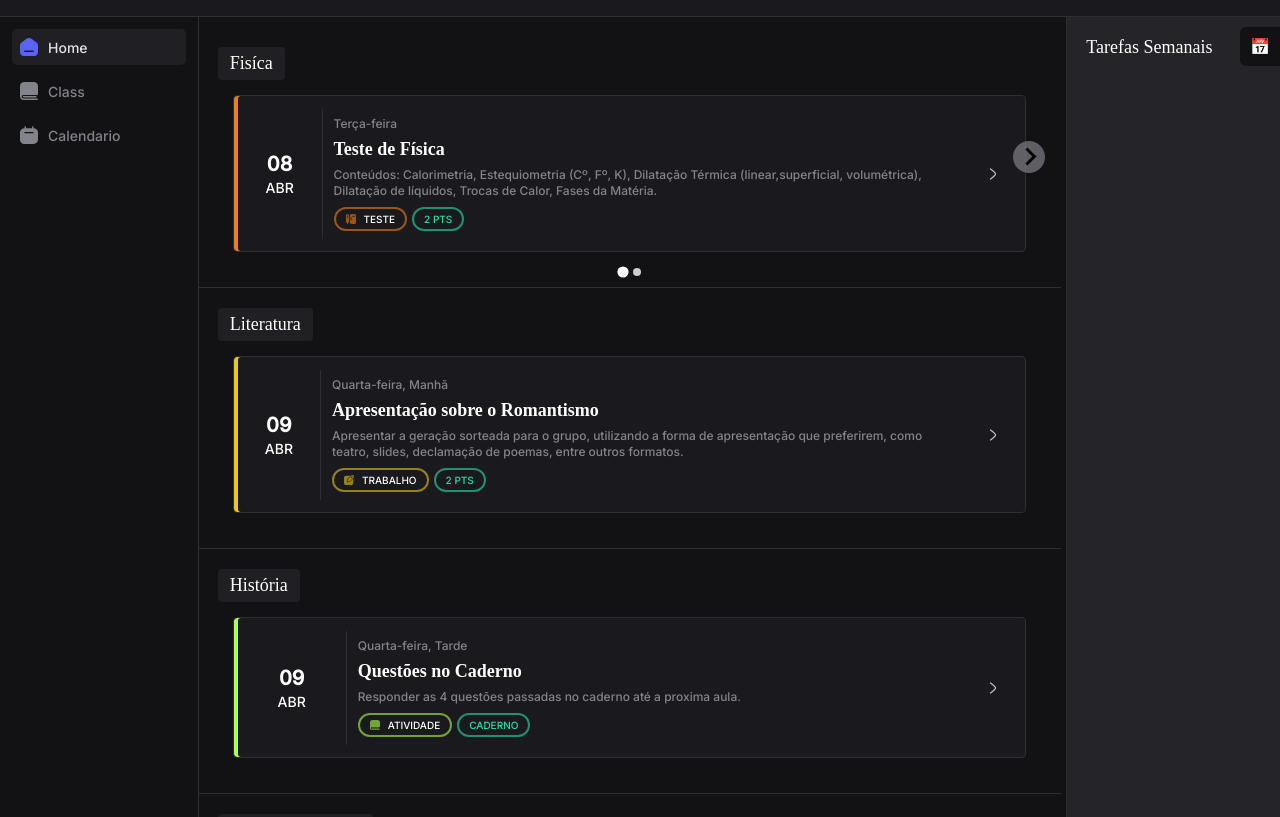
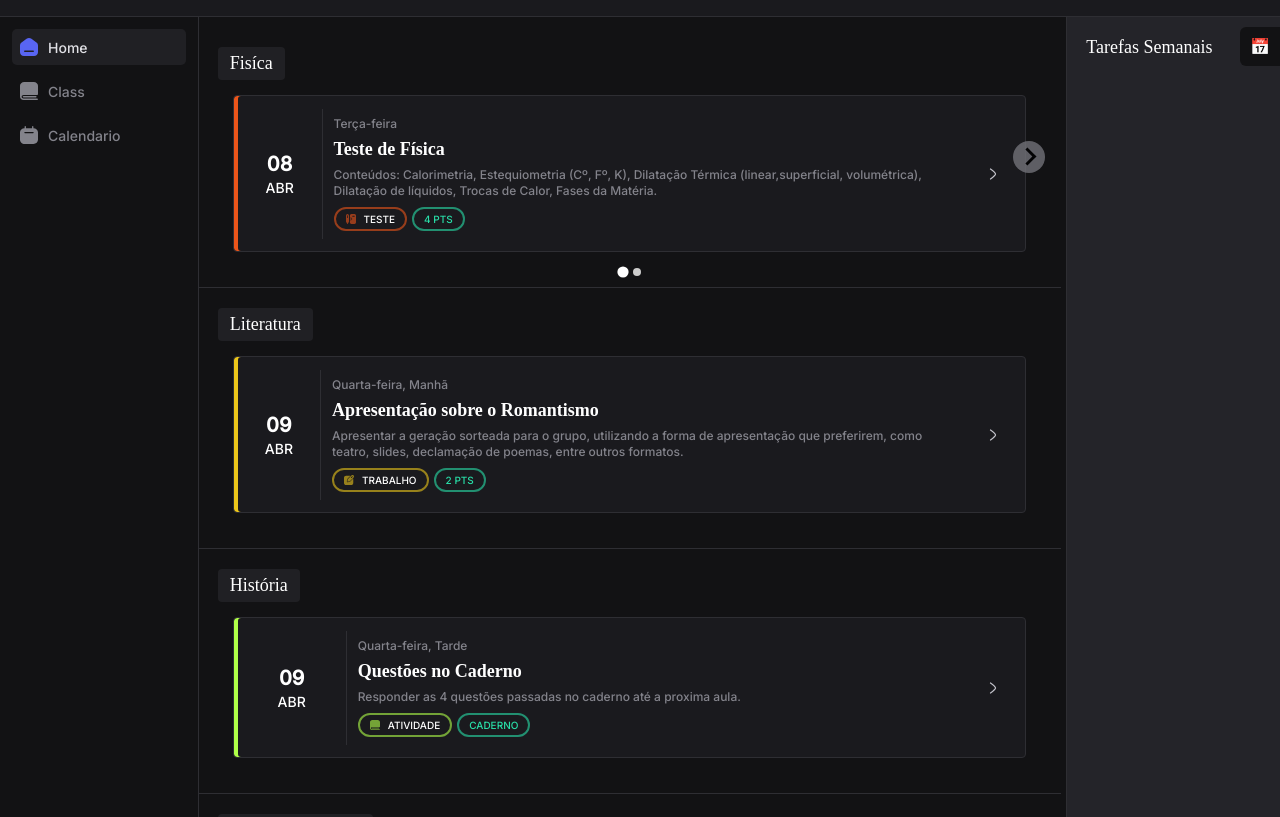
Before and after one commit to rafaelg3r/Classmind, a website with bundled scripts: page index.html in a window 1280 px wide. Shown: the part 61-878 px from the top of the page. Built offline with nearby package versions, Linux system fonts and the light colour scheme.

Commit message:
Atualização - 07/04 (fixes)

```diff
--- a/index.html
+++ b/index.html
@@ -356,7 +356,7 @@
                               <span>Teste</span>
                             </div>
                             <div class="tag tag-points">
-                              <span>2 pts</span>
+                              <span>4 pts</span>
                             </div>
                           </div>
                         </div>
--- a/src/css/main.css
+++ b/src/css/main.css
@@ -28,8 +28,8 @@
   --atvd-2: rgb(176, 255, 72, 0.6);
   --trab: rgb(236, 198, 26);
   --trab-2: rgb(236, 198, 26, 0.6);
-  --teste: rgb(236, 127, 26);
-  --teste-2: rgb(236, 127, 26, 0.6);
+  --teste: rgb(236, 85, 26);
+  --teste-2: rgb(236, 85, 26, 0.6);
   --prova: rgb(236, 33, 26);
   --prova-2: rgb(236, 33, 26, 0.6);
   --pts: #29e0a9;
```
